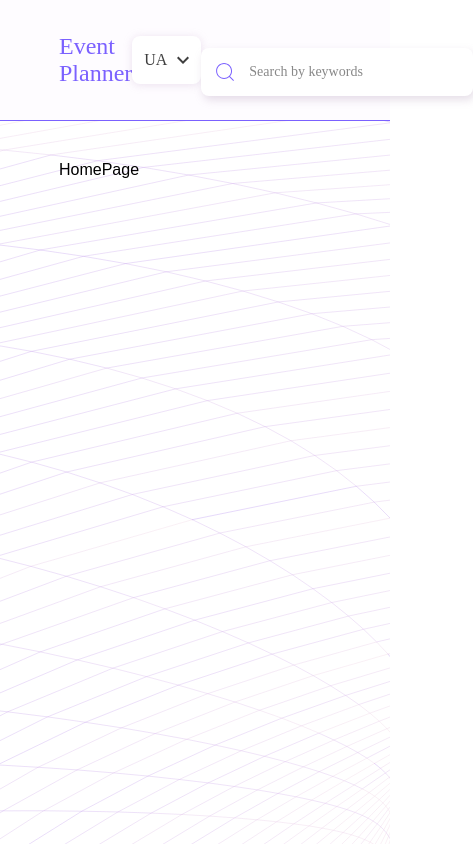
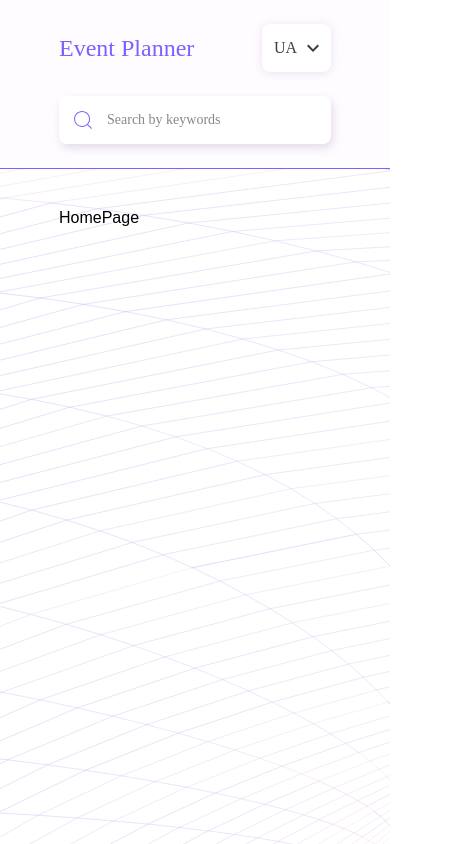
Before and after one commit to vadymfrlv/event-planner, a React (Vite) app: page / in a window 390 px wide. Shown: the top 844 px of the page, 473 px wide, since content can reach past the window. Built offline with nearby package versions, Linux system fonts and the light colour scheme; a web font is replaced by a local one; what i18next-localstorage-backend would draw is missing.

Commit message:
WORK:
- changes to responsive mode to correctly display header elements under the mockup

```diff
--- a/src/components/Header/Header.styled.ts
+++ b/src/components/Header/Header.styled.ts
@@ -15,6 +15,18 @@
 export const LogoLinkStyled = styled(Link)`
   font-family: ${p => p.theme.fonts.logo};
   font-size: ${p => p.theme.fontSizes[0]}px;
+  margin-right: auto;
 
   color: ${p => p.theme.colors.accent};
 `;
+
+export const Wrapper = styled.div`
+  display: flex;
+  width: 100%;
+  flex-wrap: wrap;
+  align-items: center;
+
+  @media (min-width: ${p => p.theme.screens.tab}) {
+    flex-wrap: nowrap;
+  }
+`;
--- a/src/components/Header/Header.tsx
+++ b/src/components/Header/Header.tsx
@@ -1,18 +1,18 @@
-import { BaseBox, ResponsiveBox } from 'components/Box/Box.jsx';
+import { ResponsiveBox } from 'components/Box/Box.jsx';
 import { LanguageSelector } from 'components/LanguageSelector/LanguageSelector';
 import { SearchBox } from 'components/SearchBox/SearchBox';
 
-import { HeaderStyled, LogoLinkStyled } from './Header.styled';
+import { HeaderStyled, LogoLinkStyled, Wrapper } from './Header.styled';
 
 export const Header = () => {
   return (
     <HeaderStyled>
       <ResponsiveBox display="flex" alignItems="center" justifyContent="space-between">
-        <LogoLinkStyled to={'/'}>Event Planner</LogoLinkStyled>
-        <BaseBox display="flex" alignItems="center">
+        <Wrapper>
+          <LogoLinkStyled to={'/'}>Event Planner</LogoLinkStyled>
           <SearchBox />
           <LanguageSelector />
-        </BaseBox>
+        </Wrapper>
       </ResponsiveBox>
     </HeaderStyled>
   );
```
